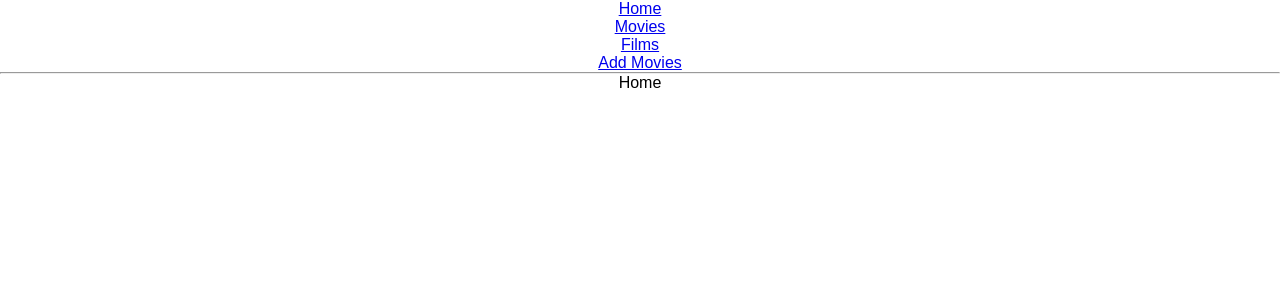
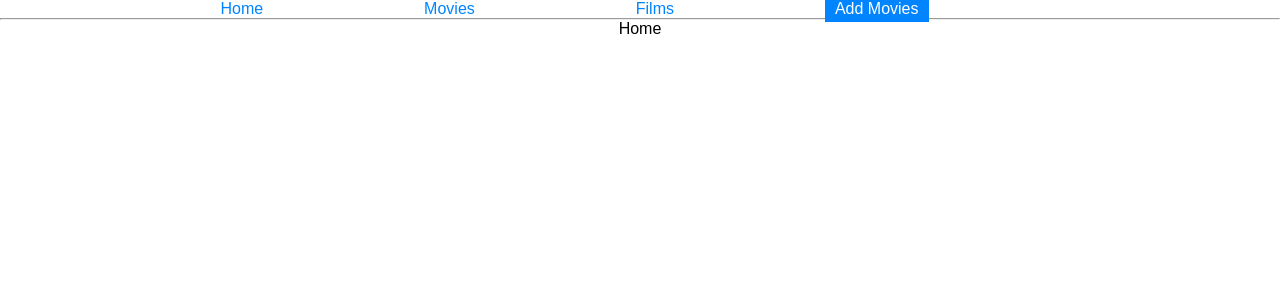
Before and after one commit to eunicedhivya/movie-listing, a React (Create React App) app: page / in a window 1280 px wide. Shown: the top 300 px of the page. Built offline with nearby package versions, Linux system fonts and the light colour scheme.

Commit message:
add some styling

```diff
--- a/src/App.css
+++ b/src/App.css
@@ -8,6 +8,27 @@
   text-align: center;
   font-family: "Poppins", sans-serif;
   box-sizing: border-box;
+}
+
+.main-menu {
+  display: flex;
+  list-style: none;
+  justify-content: space-around;
+  width: 100%;
+  max-width: 1000px;
+  margin: 0 auto;
+}
+
+.main-menu a {
+  text-decoration: none;
+
+  padding: 5px 10px;
+  color: #0184ff;
+}
+
+.main-menu .addOp {
+  background-color: #0184ff;
+  color: #fff;
 }
 
 h1 {
--- a/src/App.js
+++ b/src/App.js
@@ -1,6 +1,6 @@
 import './App.css';
 import { Switch, Route, Link, Redirect } from "react-router-dom";
-import { useState } from 'react';
+import { createContext, useState, useContext } from 'react';
 import Home from './pages/Home';
 import Colorbox from './pages/Colorbox';
 import Movie from './pages/Movie';
@@ -9,6 +9,7 @@ import AddMovies from "./pages/AddMovies";
 import EditMovies from "./pages/EditMovies";
 import Notfound from './pages/Notfound';
 
+const context = createContext();
 
 function App() {
 
@@ -66,10 +67,12 @@ function App() {
   ];
 
   const [movieList, setMovieList] = useState(movies);
+  const [mode, setMode] = useState("light");
 
   return (
     <div className="App">
-       <ul>
+      <context.Provider value={{mode, setMode}}>
+       <ul className='main-menu'>
         <li>
           <Link to="/">Home</Link>
         </li>
@@ -80,10 +83,19 @@ function App() {
           <Link to="/films">Films</Link>
         </li>
         <li>
-          <Link to="/add">Add Movies</Link>
+          <Link className='addOp' to="/add">Add Movies</Link>
+        </li>
+        <li>
+          {/* <button
+            style={styles}
+            onClick={() => {
+              setMode(value === "light" ? "dark" : "light");
+            }}
+          >
+            {value}
+          </button> */}
         </li>
       </ul>
-
       <hr />
        <Switch>
         {/* Each route is case, eg. - case '/about': */}
@@ -104,7 +116,7 @@ function App() {
         <Route exact path="/"> <Home /> </Route>
         <Route path="**"> <Notfound /> </Route>
       </Switch>
-
+      </context.Provider>
     </div>
   );
 }
```
